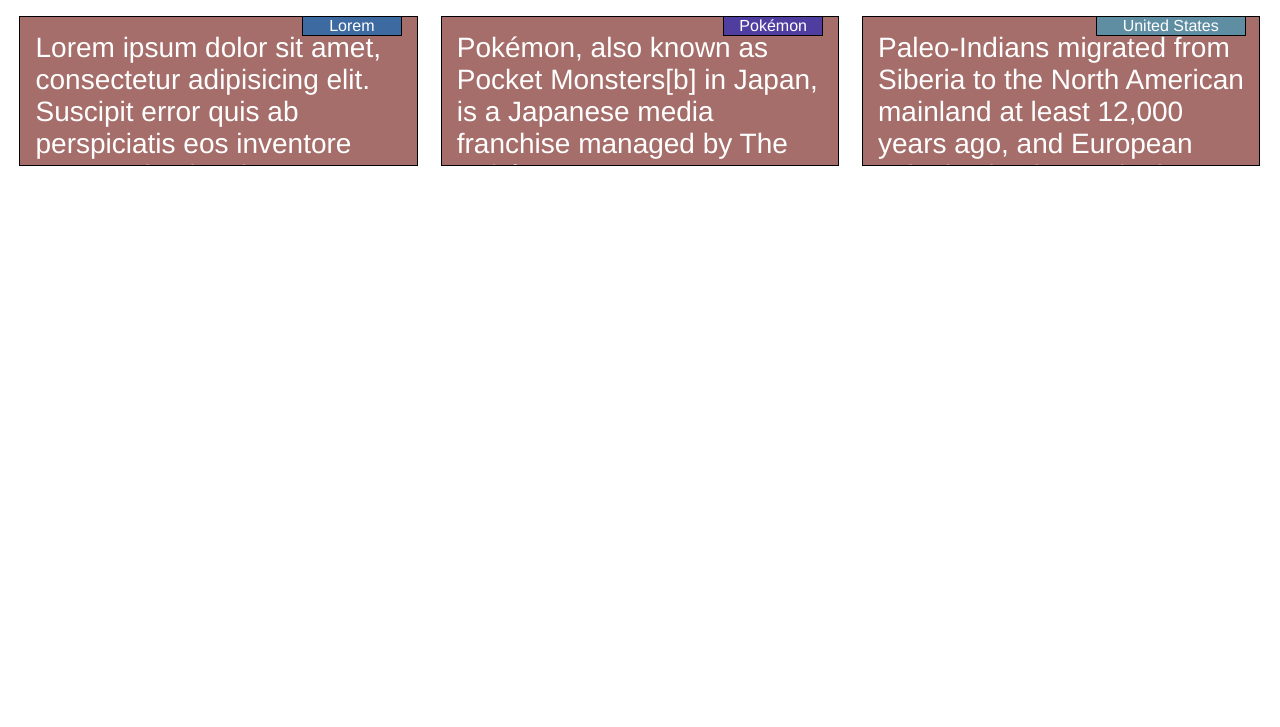
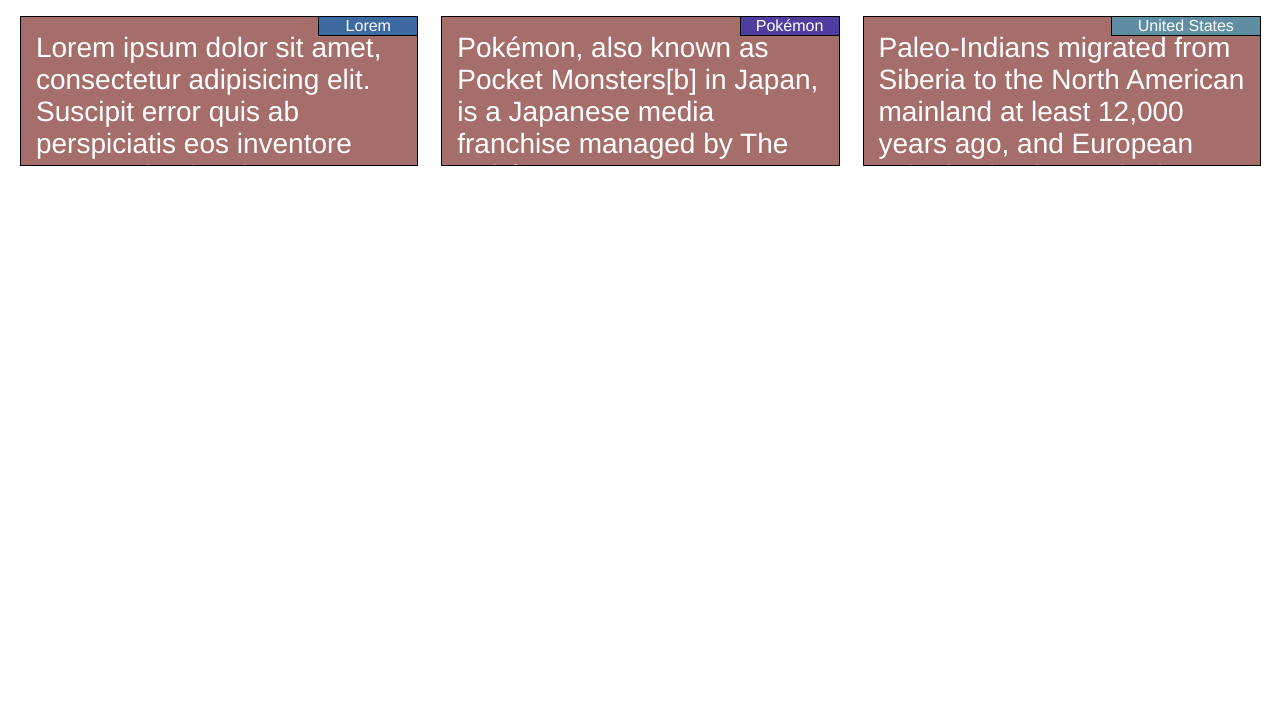
Before and after one commit to albert81915929/module2-solution, a plain HTML site: page index.html in a window 1280 px wide. Shown: the part 73-800 px from the top of the page. Drawn offline with Linux system fonts and the light colour scheme.

Commit message:
CSS Update

```diff
--- a/css/style.css
+++ b/css/style.css
@@ -12,7 +12,6 @@ p{
   width: 95%;
   height: 150px;
   margin: 10px;
-  margin-right: auto;
   margin-left: auto;
   font-family: Helvetica;
   color: white;
@@ -119,7 +118,7 @@ p{
        width: 100%;
      }
      .col-md-12 p{
-      width: 98%;
+      width: 97.5%;
      }
 }
 /***Small Device***/
@@ -191,7 +190,7 @@ div#container3 {
   background-color: #3D6AA0;
   position: absolute;
   top: 0px;
-  right: 6.3%;
+  right: 0;
 }#p2{
   width: 100px;
   height: 20px;
@@ -201,16 +200,17 @@ div#container3 {
   background-color: #4F3EA0;
   position: absolute;
   top: 0px;
-  right: 6.3%;
+  right: 0;
 }
 #p3 {
   width: 150px;
   height: 20px;
   border: 1px solid black;
   text-align: center;
+  margin-right: 10px;
   margin-bottom: 15px;
   background-color: #5F8EA2;
   position: absolute;
   top: 0px;
-  right: 6%;
+  right: 0;
 }
```
